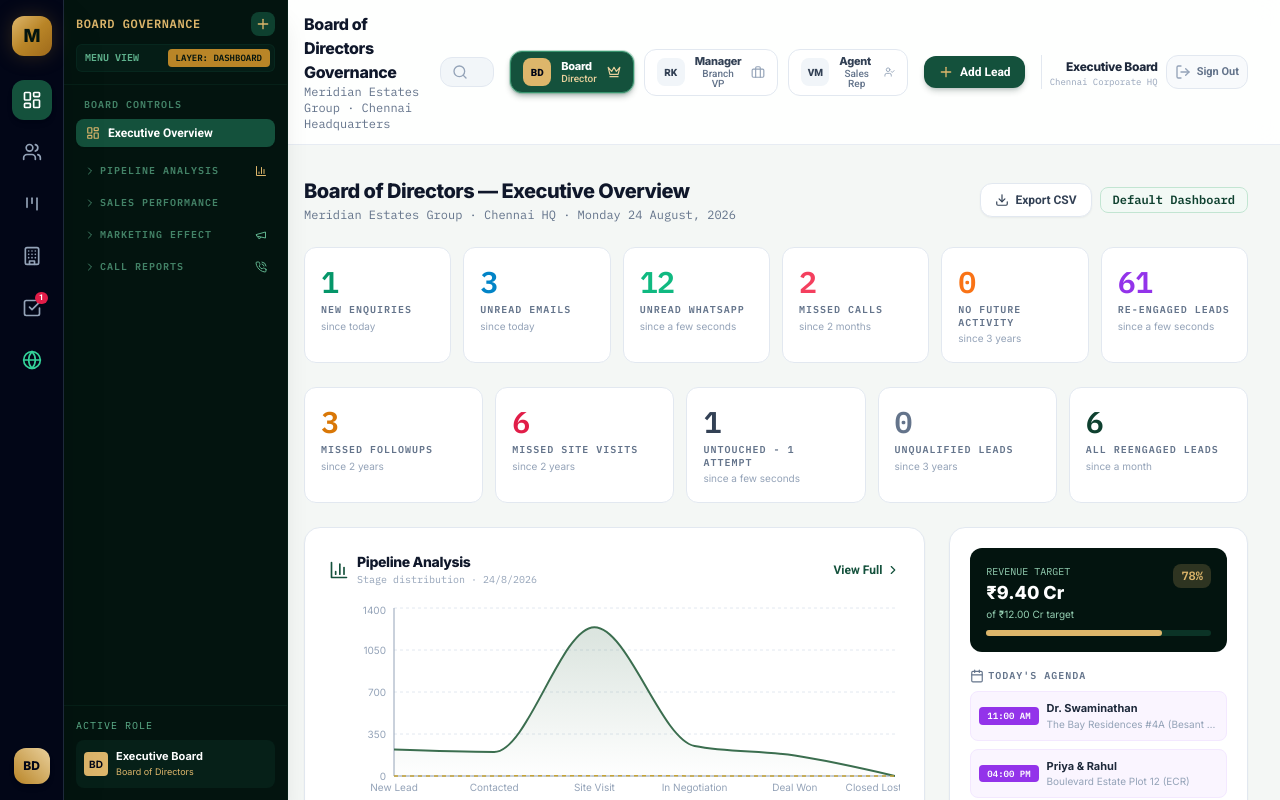
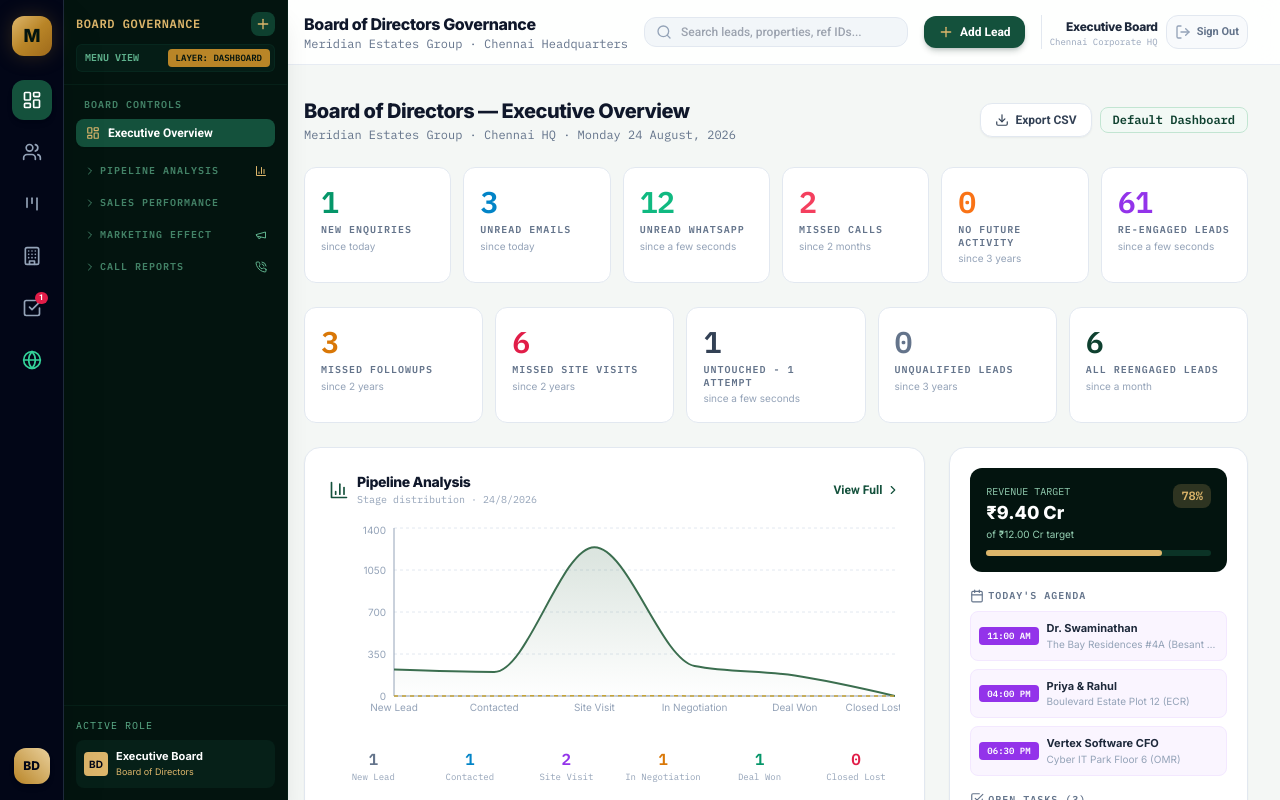
Before and after one commit to agassi27101-hash/CRM, a React (Vite) app: page / in a window 1280 px wide. Shown: the top 800 px of the page. Built offline with nearby package versions, Linux system fonts and the light colour scheme.

Commit message:
refactor: remove role switcher buttons from header for authenticated user flow

```diff
--- a/src/components/layout/Shell.jsx
+++ b/src/components/layout/Shell.jsx
@@ -961,74 +961,7 @@ export default function Shell({ children }) {
               />
             </div>
 
-            {/* Separated User Role Cards */}
-            <div className="flex items-center gap-2.5">
-              {/* Board / Director */}
-              <button
-                onClick={() => setRole('director')}
-                title="Switch to Board of Directors View"
-                className={`group flex items-center gap-2.5 px-3 py-1.5 rounded-xl border transition-all duration-200 cursor-pointer ${
-                  role === 'director'
-                    ? 'bg-brand-600 border-brand-500 shadow-md shadow-brand-900/30 text-white ring-1 ring-brand-400/40'
-                    : 'bg-white border-slate-200 text-slate-700 hover:border-brand-400 hover:shadow-xs hover:bg-slate-50/80'
-                }`}
-              >
-                <div className={`w-7 h-7 rounded-lg flex items-center justify-center text-[10px] font-roboto font-extrabold shrink-0 shadow-2xs ${
-                  role === 'director' ? 'bg-gold-400 text-slate-950' : 'bg-slate-100 text-slate-700 group-hover:bg-brand-50 group-hover:text-brand-700'
-                }`}>
-                  BD
-                </div>
-                <div className="hidden lg:flex flex-col items-start leading-none">
-                  <span className="text-[11px] font-inter font-extrabold tracking-tight">Board</span>
-                  <span className={`text-[10px] font-roboto font-medium mt-0.5 ${role === 'director' ? 'text-gold-300' : 'text-slate-500'}`}>Director</span>
-                </div>
-                <Crown className={`w-3.5 h-3.5 hidden lg:block ${role === 'director' ? 'text-gold-300' : 'text-slate-400 group-hover:text-brand-600'}`} />
-              </button>
 
-              {/* Manager */}
-              <button
-                onClick={() => setRole('manager')}
-                title="Switch to Manager View"
-                className={`group flex items-center gap-2.5 px-3 py-1.5 rounded-xl border transition-all duration-200 cursor-pointer ${
-                  role === 'manager'
-                    ? 'bg-brand-600 border-brand-500 shadow-md shadow-brand-900/30 text-white ring-1 ring-brand-400/40'
-                    : 'bg-white border-slate-200 text-slate-700 hover:border-brand-400 hover:shadow-xs hover:bg-slate-50/80'
-                }`}
-              >
-                <div className={`w-7 h-7 rounded-lg flex items-center justify-center text-[10px] font-roboto font-extrabold shrink-0 shadow-2xs ${
-                  role === 'manager' ? 'bg-gold-400 text-slate-950' : 'bg-slate-100 text-slate-700 group-hover:bg-brand-50 group-hover:text-brand-700'
-                }`}>
-                  RK
-                </div>
-                <div className="hidden lg:flex flex-col items-start leading-none">
-                  <span className="text-[11px] font-inter font-extrabold tracking-tight">Manager</span>
-                  <span className={`text-[10px] font-roboto font-medium mt-0.5 ${role === 'manager' ? 'text-gold-300' : 'text-slate-500'}`}>Branch VP</span>
-                </div>
-                <Briefcase className={`w-3.5 h-3.5 hidden lg:block ${role === 'manager' ? 'text-gold-300' : 'text-slate-400 group-hover:text-brand-600'}`} />
-              </button>
-
-              {/* Agent */}
-              <button
-                onClick={() => setRole('agent')}
-                title="Switch to Agent View"
-                className={`group flex items-center gap-2.5 px-3 py-1.5 rounded-xl border transition-all duration-200 cursor-pointer ${
-                  role === 'agent'
-                    ? 'bg-brand-600 border-brand-500 shadow-md shadow-brand-900/30 text-white ring-1 ring-brand-400/40'
-                    : 'bg-white border-slate-200 text-slate-700 hover:border-brand-400 hover:shadow-xs hover:bg-slate-50/80'
-                }`}
-              >
-                <div className={`w-7 h-7 rounded-lg flex items-center justify-center text-[10px] font-roboto font-extrabold shrink-0 shadow-2xs ${
-                  role === 'agent' ? 'bg-gold-400 text-slate-950' : 'bg-slate-100 text-slate-700 group-hover:bg-brand-50 group-hover:text-brand-700'
-                }`}>
-                  VM
-                </div>
-                <div className="hidden lg:flex flex-col items-start leading-none">
-                  <span className="text-[11px] font-inter font-extrabold tracking-tight">Agent</span>
-                  <span className={`text-[10px] font-roboto font-medium mt-0.5 ${role === 'agent' ? 'text-gold-300' : 'text-slate-500'}`}>Sales Rep</span>
-                </div>
-                <UserCheck className={`w-3.5 h-3.5 hidden lg:block ${role === 'agent' ? 'text-gold-300' : 'text-slate-400 group-hover:text-brand-600'}`} />
-              </button>
-            </div>
 
             {/* Quick Action Button */}
             <button
```
